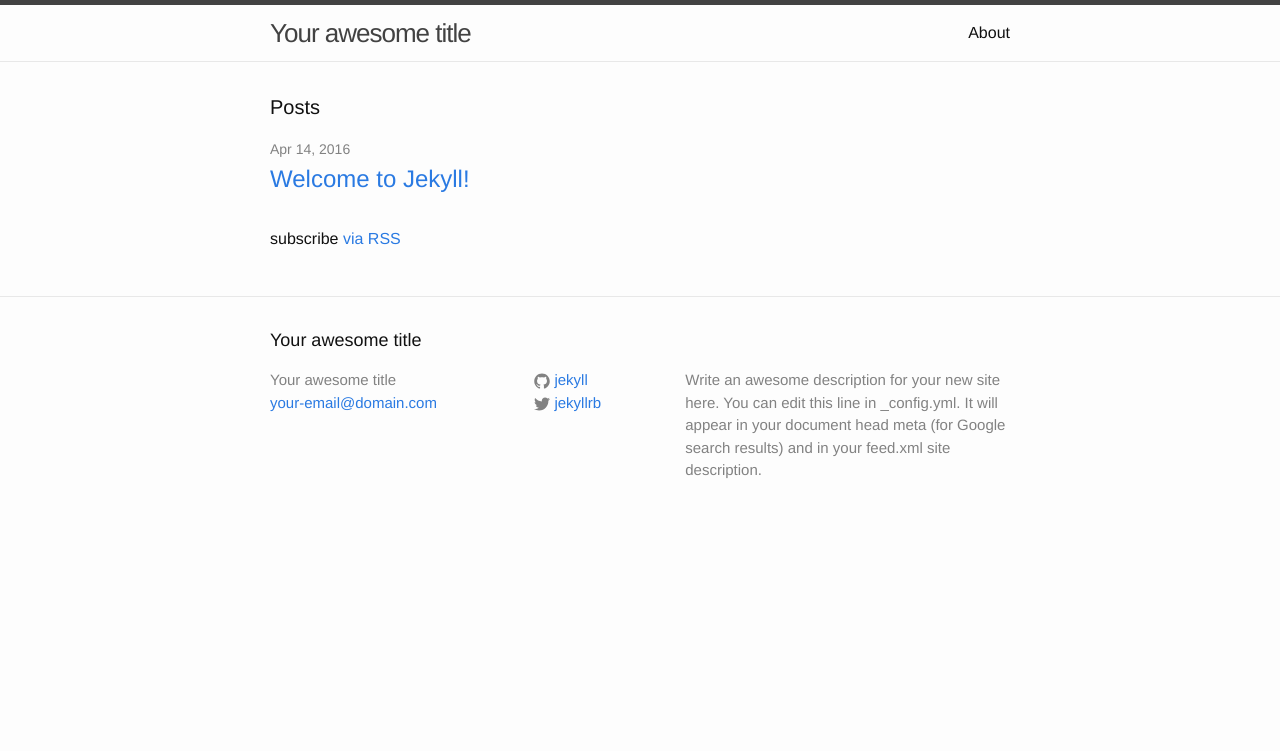
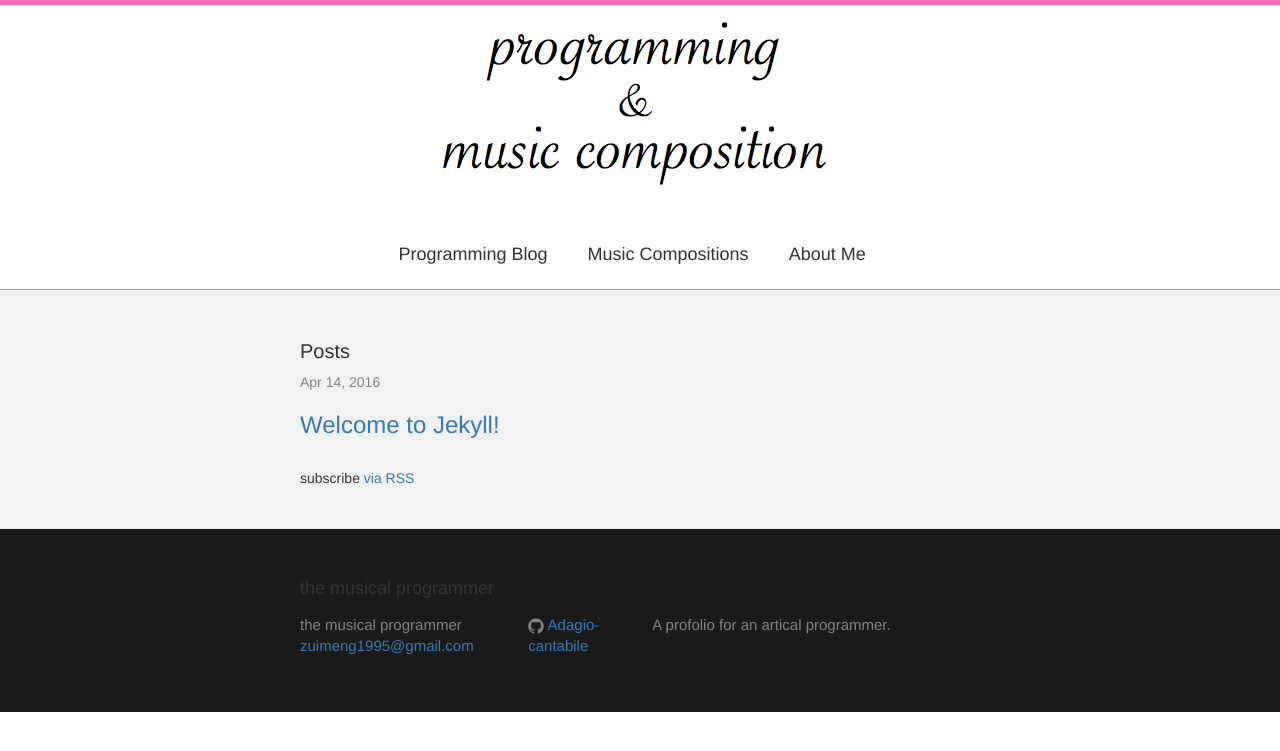
Before and after one commit to yc550370460/dukedukeduke.github.io, a Jekyll site: the page built from index.html, in a window 1280 px wide. Shown: the top 751 px of the page. Built offline with Jekyll 4.4.1, drawn with Linux system fonts in a browser that asks for light colours.

Commit message:
customize header and footer

```diff
--- a/_config.yml
+++ b/_config.yml
@@ -6,16 +6,14 @@
 # 'jekyll serve'. If you change this file, please restart the server process.
 
 # Site settings
-title: Your awesome title
-email: your-email@domain.com
+title: the musical programmer
+header: "img/header.png"
+email: zuimeng1995@gmail.com
 description: > # this means to ignore newlines until "baseurl:"
-  Write an awesome description for your new site here. You can edit this
-  line in _config.yml. It will appear in your document head meta (for
-  Google search results) and in your feed.xml site description.
+  A profolio for an artical programmer.
 baseurl: "" # the subpath of your site, e.g. /blog
 url: "http://yourdomain.com" # the base hostname & protocol for your site
-twitter_username: jekyllrb
-github_username:  jekyll
+github_username:  Adagio-cantabile
 
 # Build settings
 markdown: kramdown
--- a/_includes/head.html
+++ b/_includes/head.html
@@ -9,4 +9,7 @@
   <link rel="stylesheet" href="{{ "/css/main.css" | prepend: site.baseurl }}">
   <link rel="canonical" href="{{ page.url | replace:'index.html','' | prepend: site.baseurl | prepend: site.url }}">
   <link rel="alternate" type="application/rss+xml" title="{{ site.title }}" href="{{ "/feed.xml" | prepend: site.baseurl | prepend: site.url }}">
+  <link rel="stylesheet" href="http://maxcdn.bootstrapcdn.com/bootstrap/3.3.6/css/bootstrap.min.css">
+  <script src="https://ajax.googleapis.com/ajax/libs/jquery/1.12.0/jquery.min.js"></script>
+  <script src="http://maxcdn.bootstrapcdn.com/bootstrap/3.3.6/js/bootstrap.min.js"></script>
 </head>
--- a/_includes/header.html
+++ b/_includes/header.html
@@ -1,27 +1,24 @@
 <header class="site-header">
+  <div class="container" style="text-align:center;">
+    <a class="site-title" href="{{ site.baseurl }}/" style="margin:auto;width:100%;"><img src="img/header.png"></img></a>
+  </div>
+  <br />
 
-  <div class="wrapper">
-
-    <a class="site-title" href="{{ site.baseurl }}/">{{ site.title }}</a>
-
-    <nav class="site-nav">
-      <a href="#" class="menu-icon">
-        <svg viewBox="0 0 18 15">
-          <path fill="#424242" d="M18,1.484c0,0.82-0.665,1.484-1.484,1.484H1.484C0.665,2.969,0,2.304,0,1.484l0,0C0,0.665,0.665,0,1.484,0 h15.031C17.335,0,18,0.665,18,1.484L18,1.484z"/>
-          <path fill="#424242" d="M18,7.516C18,8.335,17.335,9,16.516,9H1.484C0.665,9,0,8.335,0,7.516l0,0c0-0.82,0.665-1.484,1.484-1.484 h15.031C17.335,6.031,18,6.696,18,7.516L18,7.516z"/>
-          <path fill="#424242" d="M18,13.516C18,14.335,17.335,15,16.516,15H1.484C0.665,15,0,14.335,0,13.516l0,0 c0-0.82,0.665-1.484,1.484-1.484h15.031C17.335,12.031,18,12.696,18,13.516L18,13.516z"/>
-        </svg>
-      </a>
-
-      <div class="trigger">
-        {% for my_page in site.pages %}
-          {% if my_page.title %}
-          <a class="page-link" href="{{ my_page.url | prepend: site.baseurl }}">{{ my_page.title }}</a>
-          {% endif %}
-        {% endfor %}
-      </div>
-    </nav>
-
+  <div class="container-fluid">
+    <div class="navbar" style="margin:auto;width:42%">
+    <ul class="navbar-nav nav">
+    <li><button href="#" class="nav-button" style="font-size:18px">Programming Blog</button></li>
+    <li><button href="#" class="nav-button" style="font-size:18px">Music Compositions</button></li>
+    <li class="trigger">
+      {% for my_page in site.pages %}
+      {% if my_page.title %}
+      <button href="#" class="nav-button" style="font-size:18px">About Me</button>
+      {% endif %}
+      {% endfor %}
+    </li>
+    </ul>
+    </div>
   </div>
 
 </header>
+<div class="clearfix">
--- a/_sass/_layout.scss
+++ b/_sass/_layout.scss
@@ -2,10 +2,10 @@
  * Site header
  */
 .site-header {
-    border-top: 5px solid $grey-color-dark;
-    border-bottom: 1px solid $grey-color-light;
+    border-top: 5px solid #ff66b3;
+    border-bottom: 1px solid #ff66b3;
     min-height: 56px;
-
+    background-color: white;
     // Positioning context for the mobile navigation icon
     position: relative;
 }
@@ -92,7 +92,19 @@
     }
 }
 
+.nav-button
+{
+  background-color: white;
+  padding: 10px;
+  margin: 5px;
+  border: 5px solid white;
 
+}
+.nav-button:hover
+{
+  border-bottom: 5px solid #ff66b3;
+  transition: 0.5s;
+}
 
 /**
  * Site footer
@@ -100,6 +112,7 @@
 .site-footer {
     border-top: 1px solid $grey-color-light;
     padding: $spacing-unit 0;
+    background-color: #1a1a1a;
 }
 
 .footer-heading {
@@ -169,6 +182,7 @@
  */
 .page-content {
     padding: $spacing-unit 0;
+    background-color: #f2f2f2;
 }
 
 .page-heading {
```
Also changed, not shown: img/header.png (added), 3 other files.
